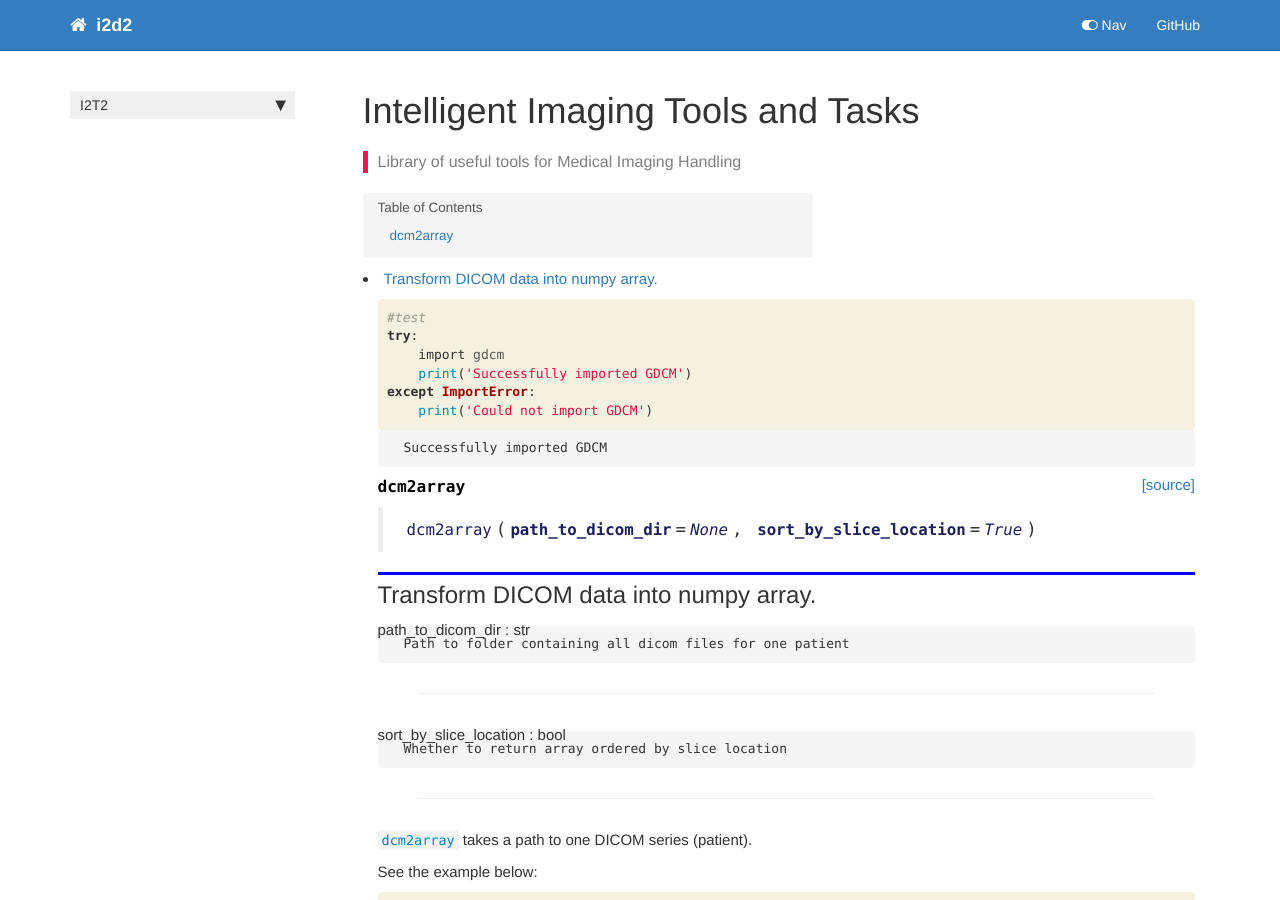
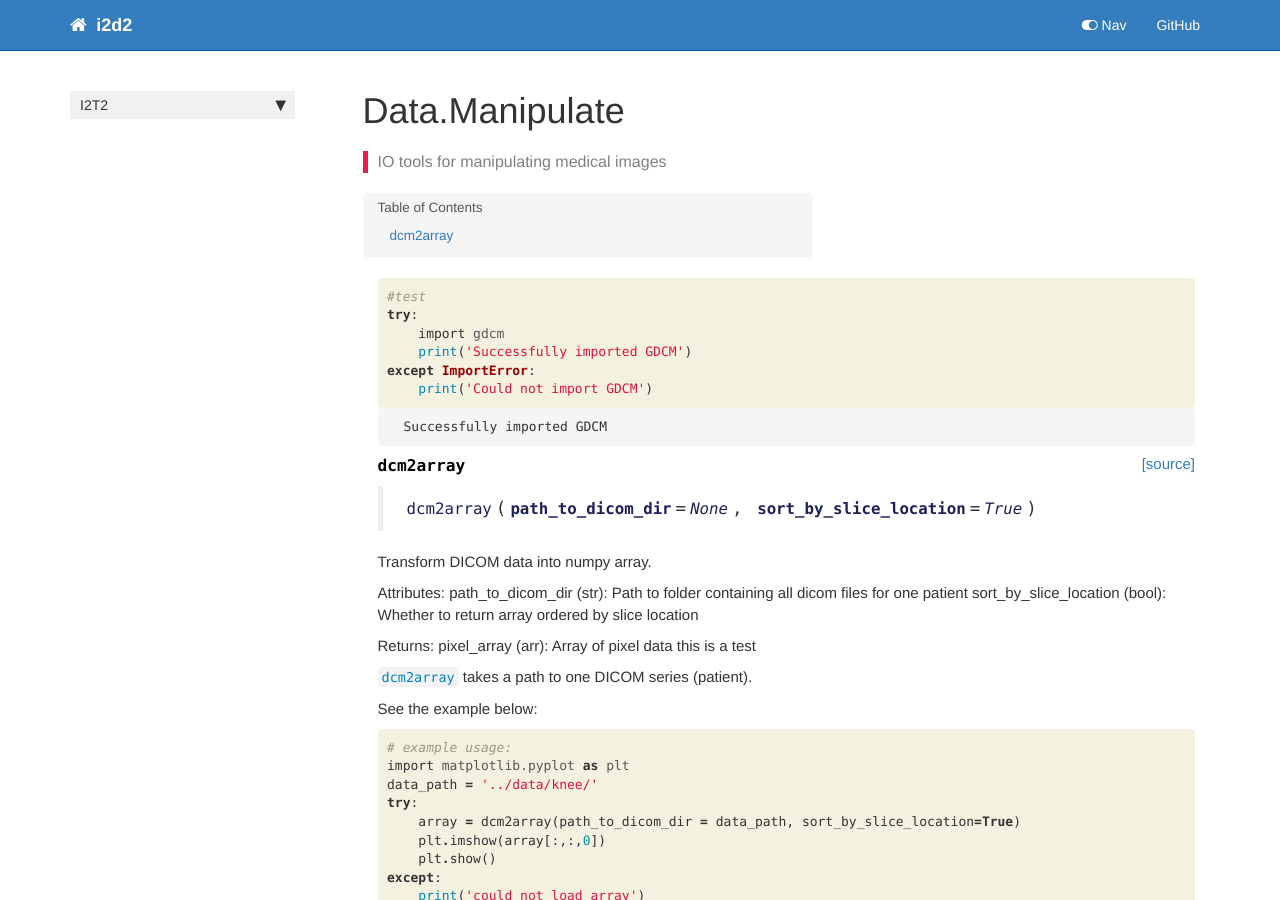
Before and after one commit to UCSF-intelligent-imaging/I2T2, a Jekyll site: the page built from docs/data.manipulate.html, in a window 1280 px wide and 900 px high. Built offline with Jekyll 4.4.1, drawn with Linux system fonts in a browser that asks for light colours; nearby versions of some CDN libraries; comment, search, counter and statistics services are not loaded.

Commit message:
testing different docstring format

```diff
--- a/docs/_data/sidebars/home_sidebar.yml
+++ b/docs/_data/sidebars/home_sidebar.yml
@@ -10,7 +10,7 @@ entries:
       title: Overview
       url: /
     - output: web,pdf
-      title: Intelligent Imaging Tools and Tasks
+      title: Data.Manipulate
       url: /data.manipulate
     output: web
     title: I2T2
--- a/docs/data.manipulate.html
+++ b/docs/data.manipulate.html
@@ -1,12 +1,12 @@
 ---
 
-title: Intelligent Imaging Tools and Tasks
+title: Data.Manipulate
 
 keywords: fastai
 sidebar: home_sidebar
 
-summary: "Library of useful tools for Medical Imaging Handling"
-description: "Library of useful tools for Medical Imaging Handling"
+summary: "IO tools for manipulating medical images"
+description: "IO tools for manipulating medical images"
 ---
 <!--
 
@@ -90,16 +90,13 @@ description: "Library of useful tools for Medical Imaging Handling"
 <div class="output_markdown rendered_html output_subarea ">
 <h4 id="dcm2array" class="doc_header"><code>dcm2array</code><a href="https://github.com/UCSF-intelligent-imaging/I2T2/tree/master/I2T2/data/manipulate.py#L13" class="source_link" style="float:right">[source]</a></h4><blockquote><p><code>dcm2array</code>(<strong><code>path_to_dicom_dir</code></strong>=<em><code>None</code></em>, <strong><code>sort_by_slice_location</code></strong>=<em><code>True</code></em>)</p>
 </blockquote>
-<h2 id="Transform-DICOM-data-into-numpy-array.">Transform DICOM data into numpy array.<a class="anchor-link" href="#Transform-DICOM-data-into-numpy-array."> </a></h2><p>path_to_dicom_dir : str</p>
-
-<pre><code>Path to folder containing all dicom files for one patient
-</code></pre>
-<hr>
-<p>sort_by_slice_location : bool</p>
-
-<pre><code>Whether to return array ordered by slice location
-</code></pre>
-<hr>
+<p>Transform DICOM data into numpy array.</p>
+<p>Attributes:
+    path_to_dicom_dir (str): Path to folder containing all dicom files for one patient
+    sort_by_slice_location (bool): Whether to return array ordered by slice location</p>
+<p>Returns:
+    pixel_array (arr): Array of pixel data
+        this is a test</p>
 
 </div>
 
--- a/docs/sidebar.json
+++ b/docs/sidebar.json
@@ -1,6 +1,6 @@
 {
   "I2T2": {
     "Overview": "/",
-    "Intelligent Imaging Tools and Tasks": "/data.manipulate"
+    "Data.Manipulate": "/data.manipulate"
   }
 }
```
Also changed, not shown: 2 other files.
